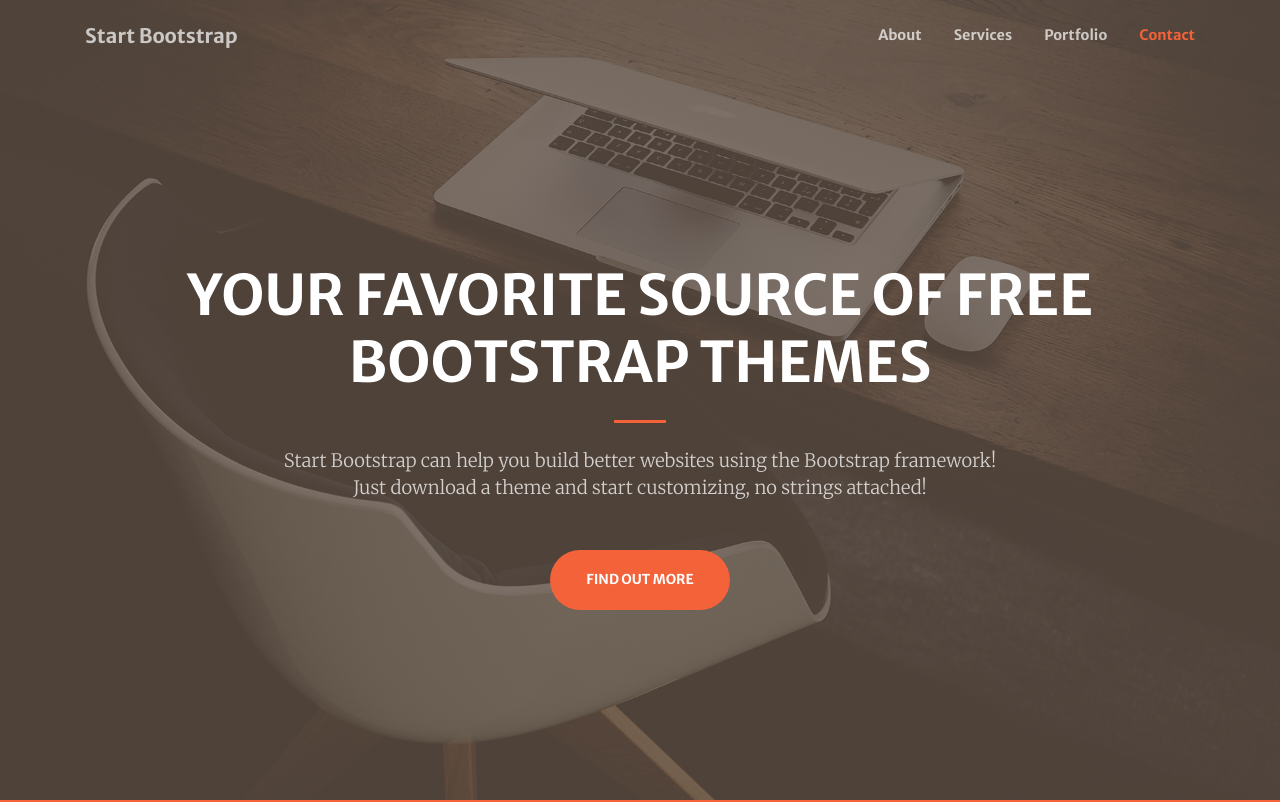
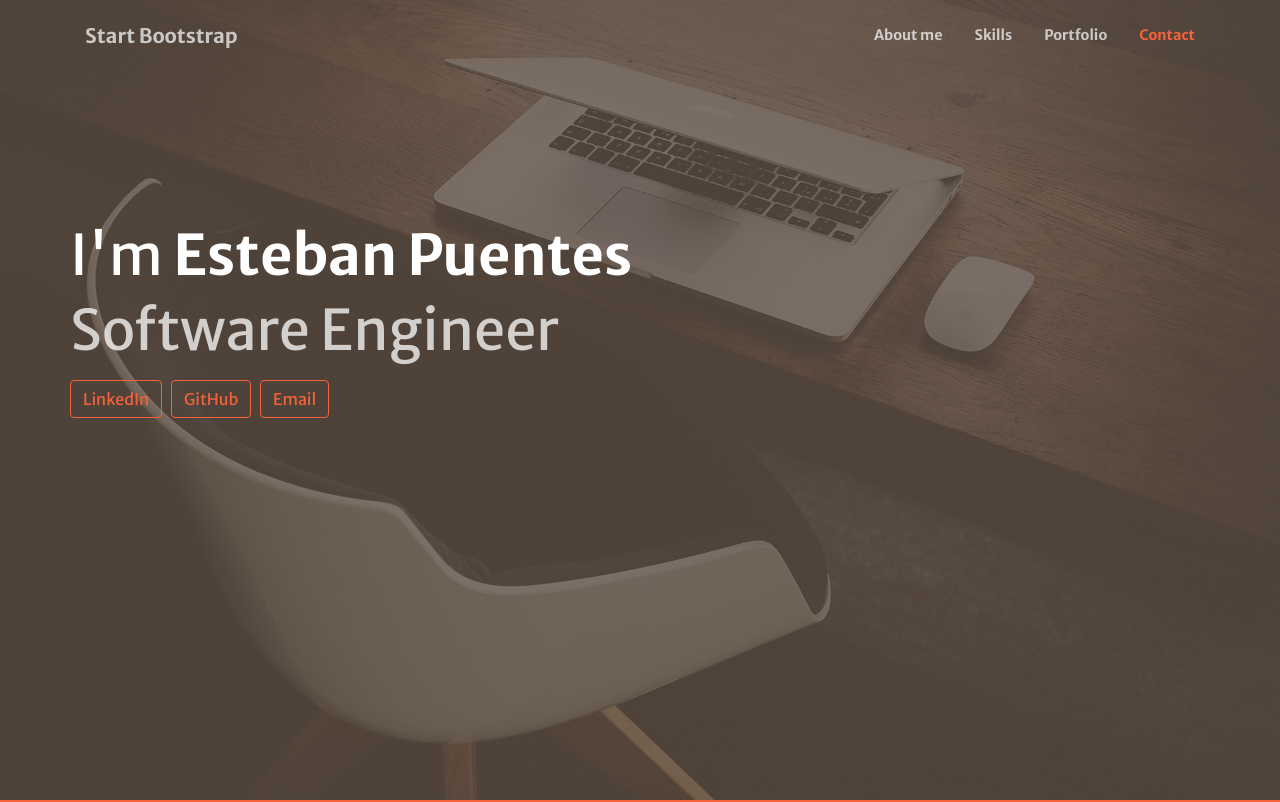
Before and after one commit to PatriciaMaPe/VirtualEvan.github.io, a website with bundled scripts: page index.html in a window 1280 px wide. Shown: the top 802 px of the page. Built offline with nearby package versions, Linux system fonts and the light colour scheme.

Commit message:
Add the home page

```diff
--- a/index.html
+++ b/index.html
@@ -8,7 +8,7 @@
   <meta name="description" content="">
   <meta name="author" content="">
 
-  <title>Creative - Start Bootstrap Theme</title>
+  <title>VirtualEvan Portfolio</title>
 
   <!-- Font Awesome Icons -->
   <link href="vendor/fontawesome-free/css/all.min.css" rel="stylesheet" type="text/css">
@@ -37,10 +37,10 @@
       <div class="collapse navbar-collapse" id="navbarResponsive">
         <ul class="navbar-nav ml-auto my-2 my-lg-0">
           <li class="nav-item">
-            <a class="nav-link js-scroll-trigger" href="#about">About</a>
+            <a class="nav-link js-scroll-trigger" href="#about">About me</a>
           </li>
           <li class="nav-item">
-            <a class="nav-link js-scroll-trigger" href="#services">Services</a>
+            <a class="nav-link js-scroll-trigger" href="#skills">Skills</a>
           </li>
           <li class="nav-item">
             <a class="nav-link js-scroll-trigger" href="#portfolio">Portfolio</a>
@@ -56,15 +56,15 @@
   <!-- Masthead -->
   <header class="masthead">
     <div class="container h-100">
-      <div class="row h-100 align-items-center justify-content-center text-center">
-        <div class="col-lg-10 align-self-end">
-          <h1 class="text-uppercase text-white font-weight-bold">Your Favorite Source of Free Bootstrap Themes</h1>
-          <hr class="divider my-4">
+      <div class="row">
+        <div class="align-items-center justify-content-center">
+          <h1 class="text-white font-weight-light mb-2" style="margin-top:150px">I'm <span class="text-white font-weight-bold">Esteban Puentes</span></h1>
+          <h1 class="text-white-75 font-weight-light mb-3">Software Engineer</h1>
+          <button type="button" class="btn btn-outline-primary" style="margin-right:5px;">LinkedIn</button>
+          <button type="button" class="btn btn-outline-primary" style="margin-right:5px;">GitHub</button>
+          <button type="button" class="btn btn-outline-primary">Email</button>
         </div>
-        <div class="col-lg-8 align-self-baseline">
-          <p class="text-white-75 font-weight-light mb-5">Start Bootstrap can help you build better websites using the Bootstrap framework! Just download a theme and start customizing, no strings attached!</p>
-          <a class="btn btn-primary btn-xl js-scroll-trigger" href="#about">Find Out More</a>
-        </div>
+
       </div>
     </div>
   </header>
@@ -84,7 +84,7 @@
   </section>
 
   <!-- Services Section -->
-  <section class="page-section" id="services">
+  <section class="page-section" id="skills">
     <div class="container">
       <h2 class="text-center mt-0">At Your Service</h2>
       <hr class="divider my-4">
```
